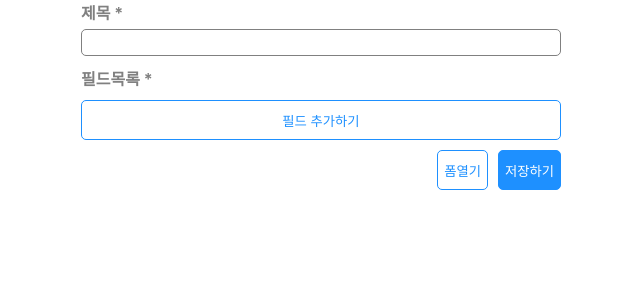
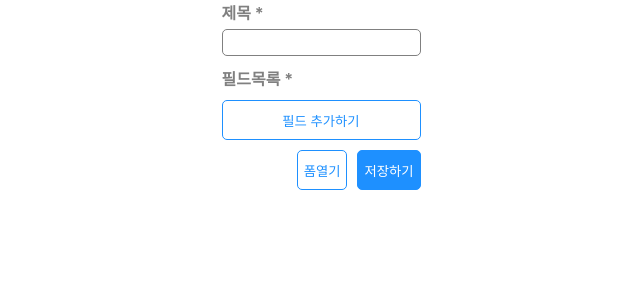
Before and after one commit to wanted-codestates-project-team-05/wanted-codestates-project-05-07, a React (Create React App) app: page / in a window 1280 px wide. Shown: the top 300 px of the page, without its empty margins (319-959 px from the left). Built offline with nearby package versions, Linux system fonts and the light colour scheme.

Commit message:
Style: text editor style & field style

```diff
--- a/src/App.css
+++ b/src/App.css
@@ -5,4 +5,5 @@
 .App {
   display: flex;
   justify-content: center;
+  width: 100%;
 }
--- a/src/components/Form/Field/styles.js
+++ b/src/components/Form/Field/styles.js
@@ -4,7 +4,6 @@ export const Container = styled.div`
   display: flex;
   flex-direction: column;
   max-width: 600px;
-  min-width: 480px;
   border-radius: 7px;
   border: 1px solid lightgray;
   margin-bottom: 2px;
@@ -23,6 +22,7 @@ export const FirstBox = styled.div`
 export const SelectBox = styled.div`
   width: 25%;
   height: 100%;
+  min-width: 80px;
   border-radius: 7px 0 0 0;
   border-right: 1px solid lightgray;
   & > select {
@@ -57,6 +57,7 @@ export const CloseBtn = styled.button`
 
 export const DragBox = styled.div`
   width: 8%;
+  min-width: 35px;
   border-right: 1px solid lightgray;
   display: flex;
   justify-content: center;
@@ -74,6 +75,7 @@ export const Check = styled.div`
   justify-content: center;
   align-items: center;
   width: 13%;
+  min-width: 70px;
 `;
 
 export const Middle = styled.div`
--- a/src/components/Form/TextEditor/index.jsx
+++ b/src/components/Form/TextEditor/index.jsx
@@ -1,6 +1,18 @@
 import ReactQuill from "react-quill";
 import "react-quill/dist/quill.snow.css";
 import React from "react";
+import styled from "styled-components";
+
+const Container = styled.div`
+  .ql-container {
+    border: none;
+    min-height: 50px;
+  }
+  .ql-toolbar {
+    border: none;
+    border-bottom: 1px solid lightgray;
+  }
+`;
 
 export default function TextEditor({ setDesc }) {
   const modules = {
@@ -20,5 +32,9 @@ export default function TextEditor({ setDesc }) {
     },
   };
 
-  return <ReactQuill modules={modules} theme={"snow"} onChange={setDesc} />;
+  return (
+    <Container>
+      <ReactQuill modules={modules} theme={"snow"} onChange={setDesc} />
+    </Container>
+  );
 }
--- a/src/components/Form/index.jsx
+++ b/src/components/Form/index.jsx
@@ -8,7 +8,6 @@ const Container = styled.div`
   justify-content: center;
   align-items: center;
   max-width: 600px;
-  min-width: 480px;
 `;
 
 const FeildWrapper = styled.div`
```
